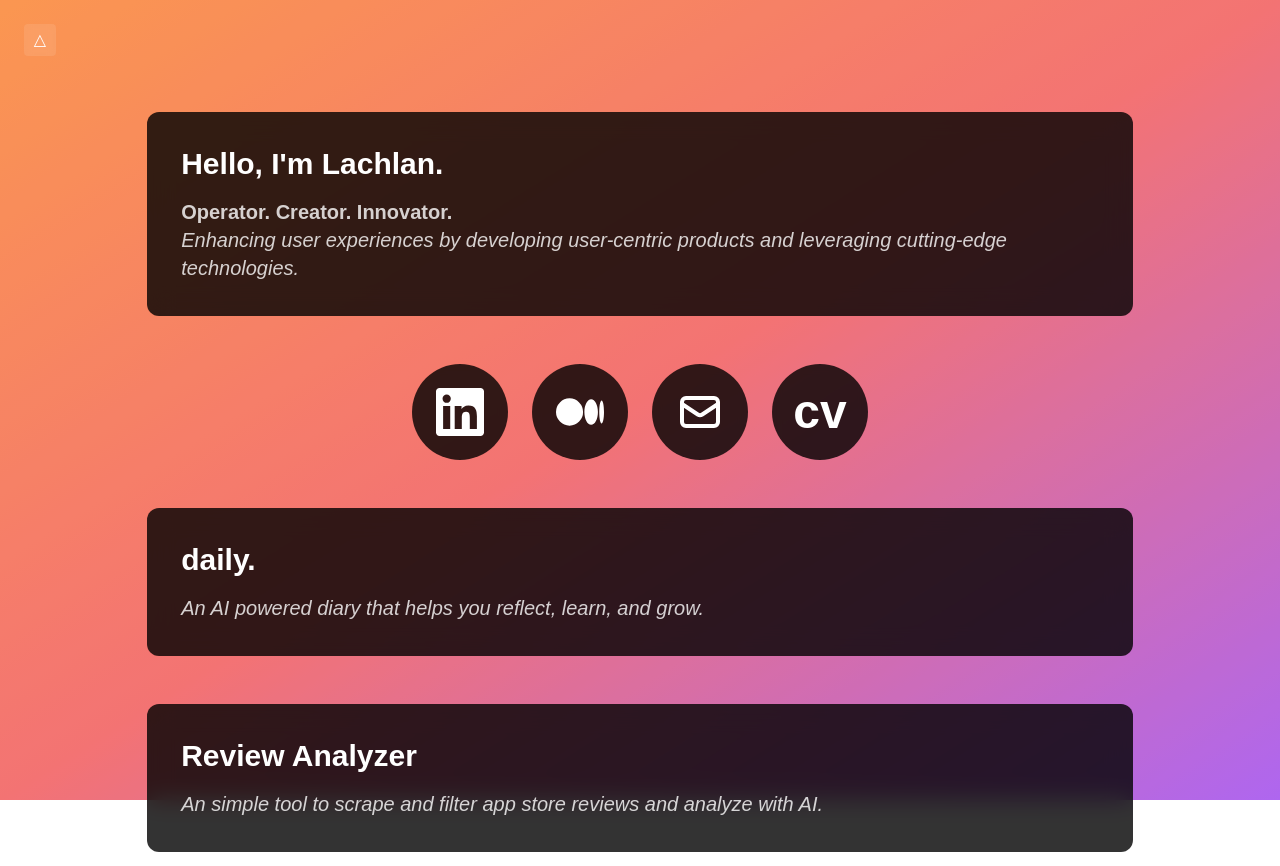
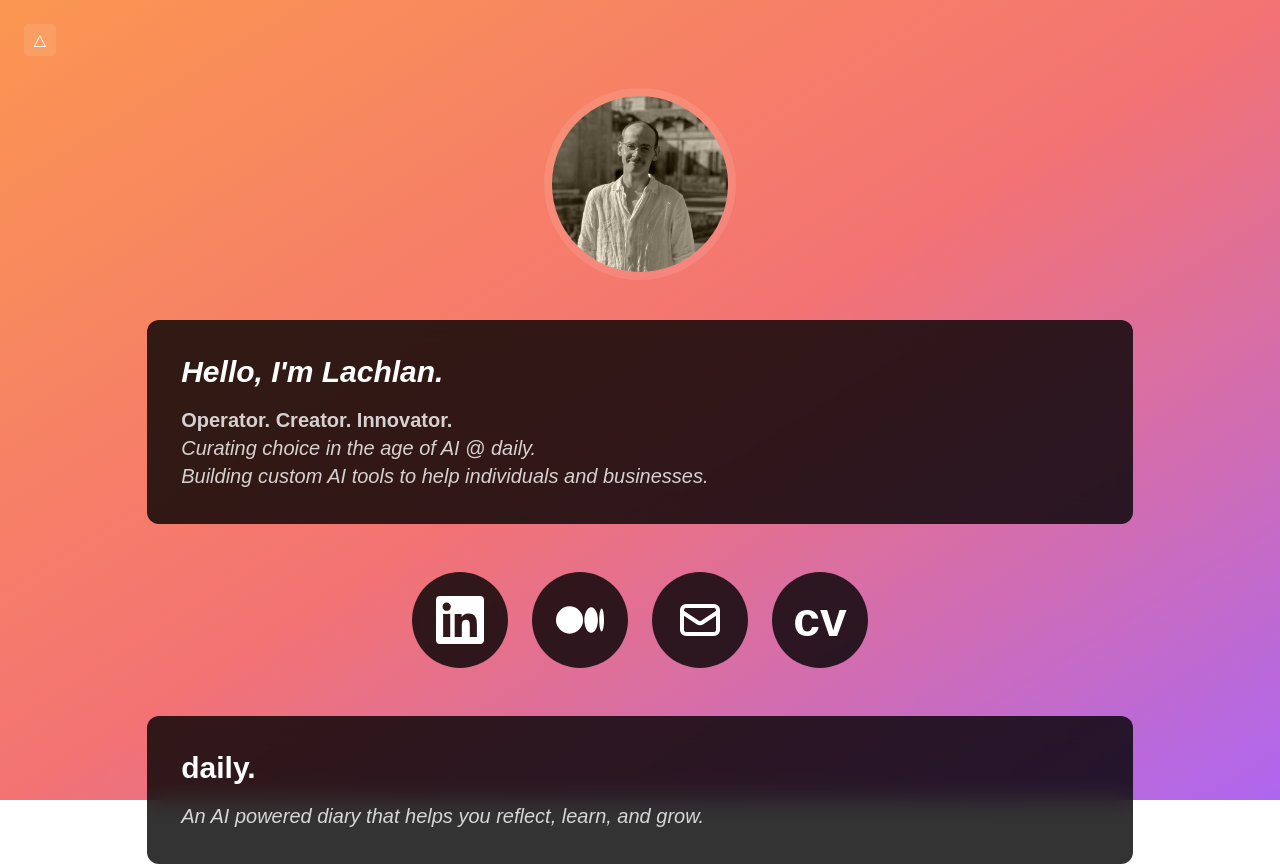
Before and after one commit to lchavasse/lachlan, a Next.js app: page / in a window 1280 px wide. Shown: the top 866 px of the page. Built offline with nearby package versions, Linux system fonts and the light colour scheme.

Commit message:
added profile pic

```diff
--- a/src/app/page.tsx
+++ b/src/app/page.tsx
@@ -1,7 +1,61 @@
+'use client'
+
 import Link from 'next/link'
+import Image from 'next/image'
 import Block from './components/block'
 import Social, { icons } from './components/social'
+import { useState, useEffect } from 'react'
+
+// Hook to check if we're on mobile
+function useMediaQuery(query: string) {
+  const [matches, setMatches] = useState(false)
+
+  useEffect(() => {
+    const media = window.matchMedia(query)
+    if (media.matches !== matches) {
+      setMatches(media.matches)
+    }
+    const listener = () => setMatches(media.matches)
+    media.addEventListener('change', listener)
+    return () => media.removeEventListener('change', listener)
+  }, [matches, query])
+
+  return matches
+}
+
 export default function Component() {
+  const [scrollY, setScrollY] = useState(0)
+  const isDesktop = useMediaQuery('(min-width: 768px)')
+
+  useEffect(() => {
+    const handleScroll = () => {
+      setScrollY(window.scrollY)
+    }
+
+    window.addEventListener('scroll', handleScroll, { passive: true })
+    return () => window.removeEventListener('scroll', handleScroll)
+  }, [])
+
+  const maxSize = 192 // w-48 = 192px
+  const minSize = 80 // 20px padding on each side = 80px total
+  const scrollThreshold = 10 // how many pixels to scroll before reaching min size
+
+  const size = Math.max(
+    minSize,
+    maxSize - (scrollY / scrollThreshold) * (maxSize - minSize)
+  )
+  const innerSize = size - 16 // 8px padding on each side
+
+  const maxSpacing = 88 // 12 * 4 = 48px (space-y-12)
+  const minSpacing = 20 // slight overlap
+  const spacing = Math.max(
+    minSpacing,
+    maxSpacing - (scrollY / scrollThreshold) * (maxSpacing - minSpacing)
+  )
+
+  // Calculate opacity for descriptive text
+  const textOpacity = Math.min(1, scrollY / scrollThreshold)
+
   return (
     <div className="min-h-screen relative">
       {/* Gradient background with parallax effect */}
@@ -34,19 +88,54 @@ export default function Component() {
         </nav>
 
         {/* Main content */}
-        <main className="container flex flex-col items-center mx-auto px-6 py-4 md:py-8">
-          <div className="min-w-[60%] max-w-[80%] space-y-12">
+        <main className="container flex flex-col items-center mx-auto px-6 py-2 pb-12">
+          <div className="min-w-[80%] max-w-[80%]">
+            {/* Profile Picture */}
+            <div
+              className="mx-auto rounded-full bg-white/10 backdrop-blur-sm flex items-center justify-center transition-all duration-200 relative z-10"
+              style={{
+                width: size,
+                height: size,
+              }}
+            >
+              <div
+                className="rounded-full bg-white/10 backdrop-blur-sm flex items-center justify-center overflow-hidden transition-all duration-200"
+                style={{ width: innerSize, height: innerSize }}
+              >
+                <Image
+                  src="/me.png"
+                  alt="Lachlan Chavasse"
+                  width={192}
+                  height={192}
+                  className="object-cover w-full h-full"
+                />
+              </div>
+            </div>
+
+            {/* Content wrapper with dynamic spacing */}
+            <div style={{ marginTop: spacing - 48 }} className="space-y-12">
               {/* Hero section */}
               <Block>
-              <h1 className="text-3xl @md:text-5xl font-bold text-white mb-4 font-sans">
+                <h1 className="text-3xl @md:text-5xl font-bold italic text-white mb-4 font-sans">
                   {"Hello, I'm Lachlan."}
                 </h1>
+                <div
+                  className="transition-all duration-500 ease-out overflow-hidden"
+                  style={{
+                    opacity: isDesktop ? 1 : textOpacity,
+                    transform: isDesktop ? 'none' : `translateY(${(1 - textOpacity) * -20}px)`,
+                    maxHeight: isDesktop ? 'none' : `${textOpacity * 220}px`,
+                    visibility: textOpacity === 0 && !isDesktop ? 'hidden' : 'visible'
+                  }}
+                >
                   <p className="text-white/80 font-bold">
                     Operator. Creator. Innovator.
                   </p>
                   <p className="text-white/80 italic">
-                Enhancing user experiences by developing user-centric products and leveraging cutting-edge technologies.
+                    Curating choice in the age of AI @ daily. <br />
+                    Building custom AI tools to help individuals and businesses.
                   </p>
+                </div>
               </Block>
 
               {/* Social Icons */}
@@ -76,9 +165,7 @@ export default function Component() {
                   </p>
                 </a>
               </Block>
-
-
-
+            </div>
           </div>
         </main>
       </div>
```
Also changed, not shown: public/me.png (added). Lines whose indentation alone changed are shown as unchanged.
